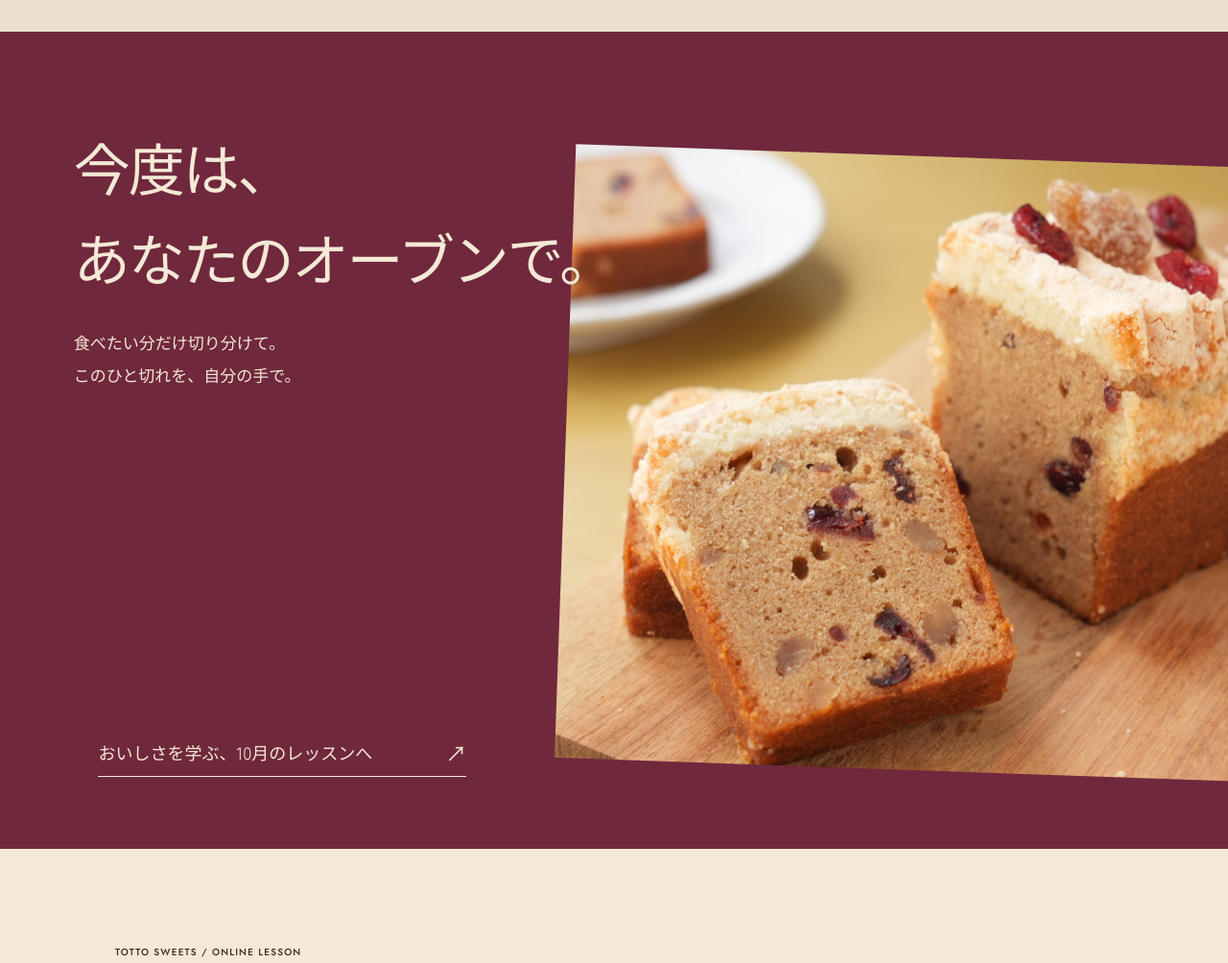
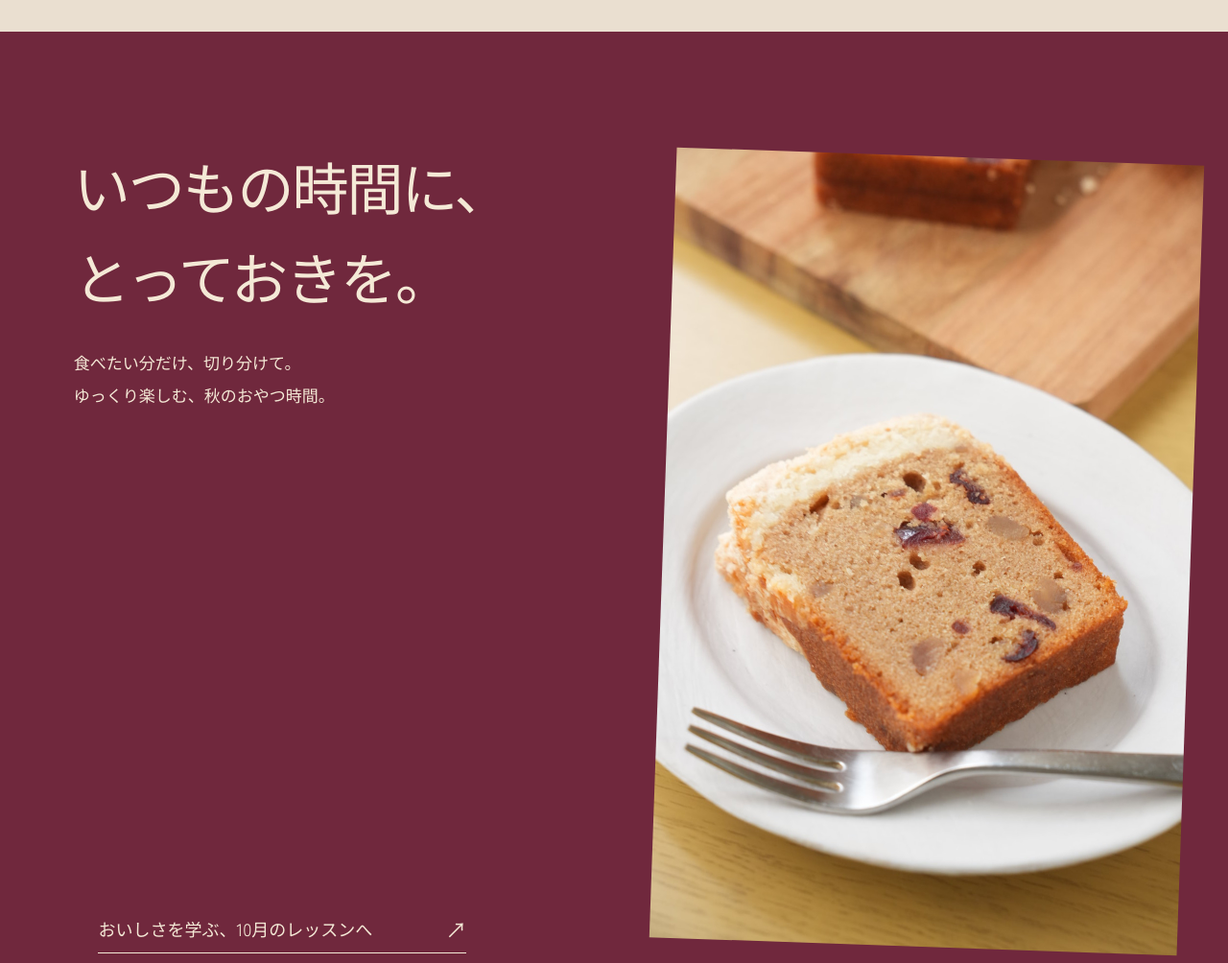
Before and after one commit to talesarc-jp/talesarc-site, a plain HTML site: page preview/marron-coco-5a9702addb1b/index.html in a window 1280 px wide. Shown: the part 6060-7064 px from the top of the page at 96% size. Drawn offline with Linux system fonts and the light colour scheme.

Commit message:
Update teatime section with plated slice photograph

```diff
--- a/preview/marron-coco-5a9702addb1b/assets/c.css
+++ b/preview/marron-coco-5a9702addb1b/assets/c.css
@@ -274,3 +274,9 @@ html{scroll-behavior:auto}
 
 @media(max-width:699px){.cross-question{min-height:64.6px}}
 @media(max-width:360px){.cross-question{min-height:60.8px}}
+
+/* A slice for everyday teatime: preserve the portrait composition. */
+.table-photo{height:auto;aspect-ratio:1080 / 1616}
+.table-photo img{display:block;object-position:50% 50%}
+@media(min-width:700px){.table-photo{width:65%;margin-left:32%}}
+@media(min-width:1100px){.table-photo{width:43%;margin-left:54%}}
--- a/preview/marron-coco-5a9702addb1b/index.html
+++ b/preview/marron-coco-5a9702addb1b/index.html
@@ -1,15 +1,15 @@
 <!doctype html>
 <html lang="ja">
 <head>
+<meta name="robots" content="noindex, nofollow, noarchive">
 <meta charset="utf-8"><meta name="viewport" content="width=device-width, initial-scale=1, viewport-fit=cover">
-<meta name="robots" content="noindex, nofollow, noarchive">
 <meta name="theme-color" content="#70283d">
 <title>Cake Marron Coco｜2026年10月 · Totto sweets</title>
 <meta name="description" content="香ばしいココナッツのダコワーズと、しっとりとした栗のケーク。Cake Marron Cocoを、おうちのオーブンで。Totto sweets 2026年10月のオンラインレッスン。">
 <meta property="og:title" content="Cake Marron Coco — Totto sweets"><meta property="og:description" content="栗と、ココナッツ。ひとつの型に、ふたつの生地。2026年10月のオンラインレッスン。"><meta property="og:type" content="website"><meta property="og:image" content="https://talesarc.com/preview/marron-coco-5a9702addb1b/images/table.jpg">
 <link rel="preconnect" href="https://fonts.googleapis.com"><link rel="preconnect" href="https://fonts.gstatic.com" crossorigin>
 <link href="https://fonts.googleapis.com/css2?family=Archivo+Black&family=Jost:wght@400;500;600&family=Zen+Kaku+Gothic+New:wght@400;500;700&display=swap" rel="stylesheet">
-<link rel="stylesheet" href="assets/c.css?v=cross-edit-2"><script src="content.js" defer></script><script src="assets/c.js" defer></script>
+<link rel="stylesheet" href="assets/c.css?v=teatime-1"><script src="content.js" defer></script><script src="assets/c.js" defer></script>
 </head>
 <body>
 <a class="skip" href="#lesson">レッスン情報へ</a>
@@ -69,8 +69,8 @@
  <p class="share-note">自分で焼いて、誰かにも。<br>また作りたくなる、そんなひと切れを。</p>
 </section>
 <section class="table" aria-labelledby="table-title">
- <div class="table-copy"><h2 id="table-title">今度は、<br>あなたの<br class="invitation-break">オーブンで。</h2><p>食べたい分だけ切り分けて。<br>このひと切れを、自分の手で。</p></div>
- <picture class="table-photo"><source media="(min-width: 700px)" srcset="images/table.jpg"><img src="images/invitation.jpg" width="1080" height="1616" alt="栗とクランベリーの入った断面と、白いダコワーズを重ねた完成したケーク" loading="lazy"></picture>
+ <div class="table-copy"><h2 id="table-title">いつもの時間に、<br>とっておきを。</h2><p>食べたい分だけ、切り分けて。<br>ゆっくり楽しむ、秋のおやつ時間。</p></div>
+ <picture class="table-photo"><img src="images/teatime.jpg" width="1080" height="1616" alt="白いお皿にのせたケーク・マロン・ココのひと切れと、手前に添えたフォーク" loading="lazy"></picture>
  <a href="#lesson" class="text-link table-link">おいしさを学ぶ、10月のレッスンへ <span aria-hidden="true">↗</span></a>
 </section>
 <section class="lesson" id="lesson" aria-labelledby="lesson-title">
```
Also changed, not shown: preview/marron-coco-5a9702addb1b/images/teatime.jpg (added).
